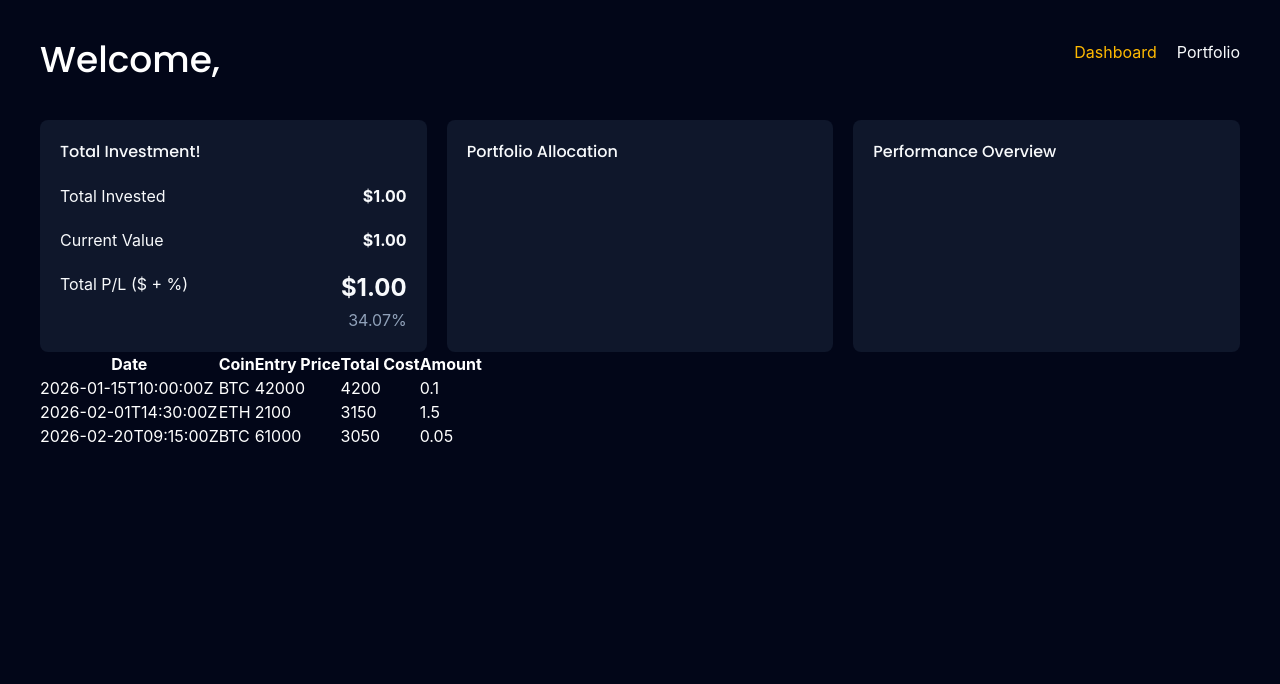
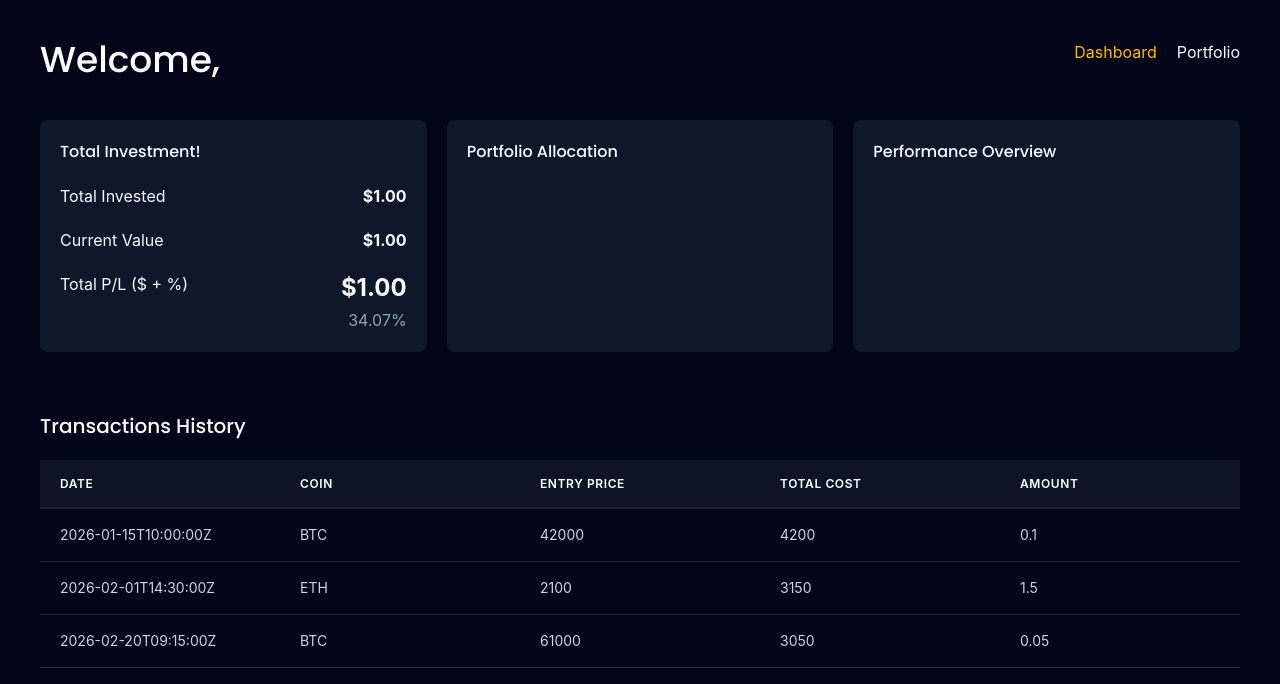
Before and after one commit to gihanakalanka/dca-tracker, a React (Vite) app: page / in a window 1280 px wide. Shown: the top 684 px of the page. Built offline with nearby package versions, Linux system fonts and the light colour scheme.

Commit message:
add styles to table

```diff
--- a/src/features/dashboard/DashboardPage.jsx
+++ b/src/features/dashboard/DashboardPage.jsx
@@ -72,13 +72,14 @@ function DashbaordPage() {
 
                 </SummeryCard>
             </section>
-            <section>
-                <table className="text-white">
-                    <thead>
+            <section className="mt-15 flex flex-col gap-5">
+                <h2 className="text-slate-50 text-xl">Transactions History</h2>
+                <table className="w-full text-left table-auto md:table-fixed text-white border-collapse border-separate border-spacing-0">
+                    <thead className="bg-slate-800/40">
                         {table.getHeaderGroups().map(group => (
                             <tr key={group.id}>
                                 {group.headers.map(header => (
-                                    <th key={header.id}>
+                                    <th className="px-5 py-4 text-xs font-semibold uppercase tracking-wider  border-b border-slate-800" key={header.id}>
                                         {flexRender(header.column.columnDef.header, header.getContext())}
                                     </th>
                                 ))}
@@ -86,12 +87,13 @@ function DashbaordPage() {
                         ))}
                     </thead>
 
-                    <tbody>
+                    <tbody className="divide-y divide-slate-800">
                         {table.getRowModel().rows.map(row => (
-                            <tr key={row.id}>
+                            <tr key={row.id}
+                                className="group hover:bg-slate-800/40 transition-all duration-200">
                                 {row.getVisibleCells().map(cell => (
 
-                                    <td key={cell.id}>
+                                    <td className="px-5 py-4 text-sm text-slate-300 border-b border-slate-800" key={cell.id}>
                                         {flexRender(cell.column.columnDef.cell, cell.getContext())}
                                     </td>
                                 ))}
```
